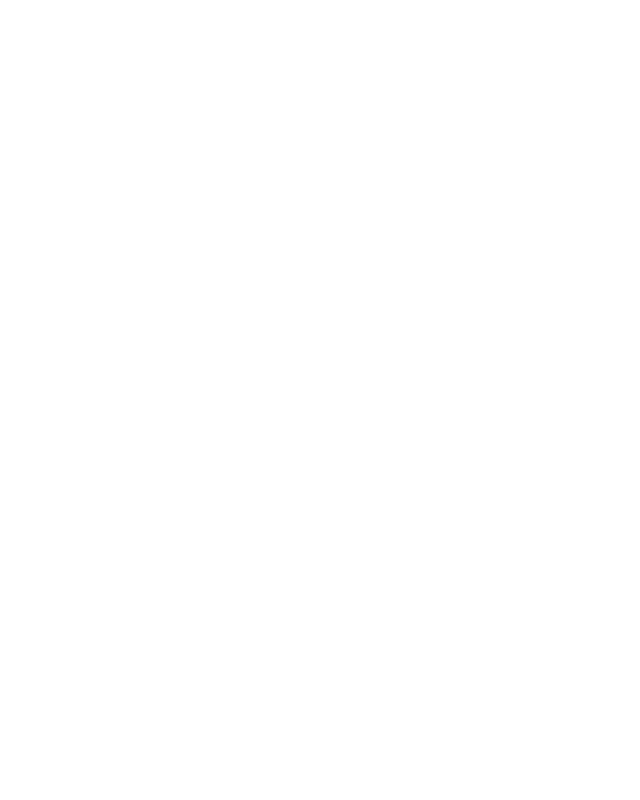
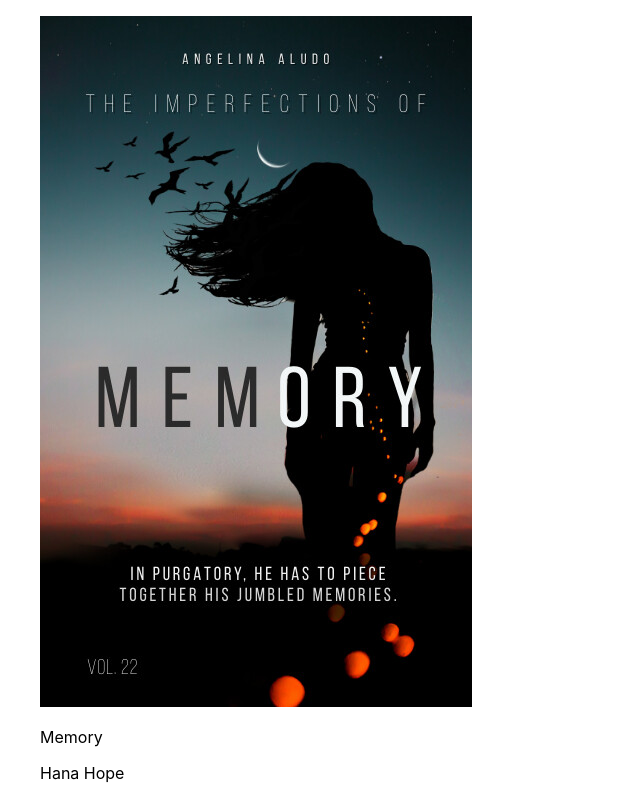
Before and after one commit to Layla-Hammoud/Knowledge-Corner-frontend, a React (Create React App) app: page / in a window 1280 px wide. Shown: the whole page, without its empty margins (0-640 px from the left). Built offline with nearby package versions, Linux system fonts and the light colour scheme.

Commit message:
define global variables

```diff
--- a/src/App.js
+++ b/src/App.js
@@ -1,8 +1,8 @@
-
+import BookCard from "./components/BookCard/BookCard";
 function App() {
   return (
     <div className="App">
-
+      <BookCard/>
     </div>
   );
 }
--- a/src/components/BookCard/BookCard.js
+++ b/src/components/BookCard/BookCard.js
@@ -1,4 +1,4 @@
-import { BookCover } from "../../assets/images/bookcover.jpg";
+import BookCover  from "../../assets/images/bookcover.jpg";
 const BookCard = () => {
   return (
     <>
--- a/src/index.css
+++ b/src/index.css
@@ -11,3 +11,16 @@
   font-family: source-code-pro, Menlo, Monaco, Consolas, 'Courier New',
     monospace;
 }
+
+:root {
+  --primary-color: #03151E;
+  --text-color: black;
+  --line-height: 1.4;
+  --font-size: 16px;
+  --font-size-h1: 2rem;
+  --border-radius: 5px;
+  --container-width: 90%;
+  --breakpoint-small: 576px;
+  --breakpoint-medium: 768px;
+  --breakpoint-large: 992px;
+}
```
